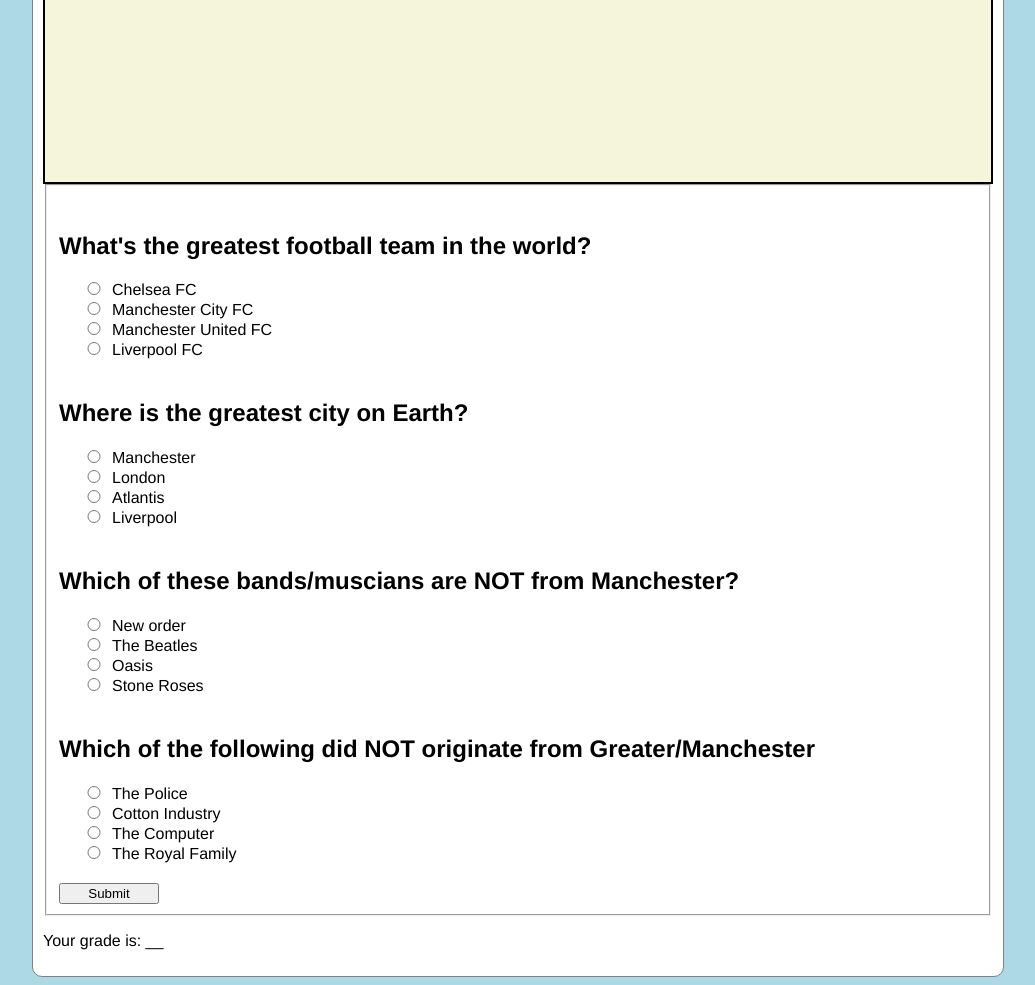
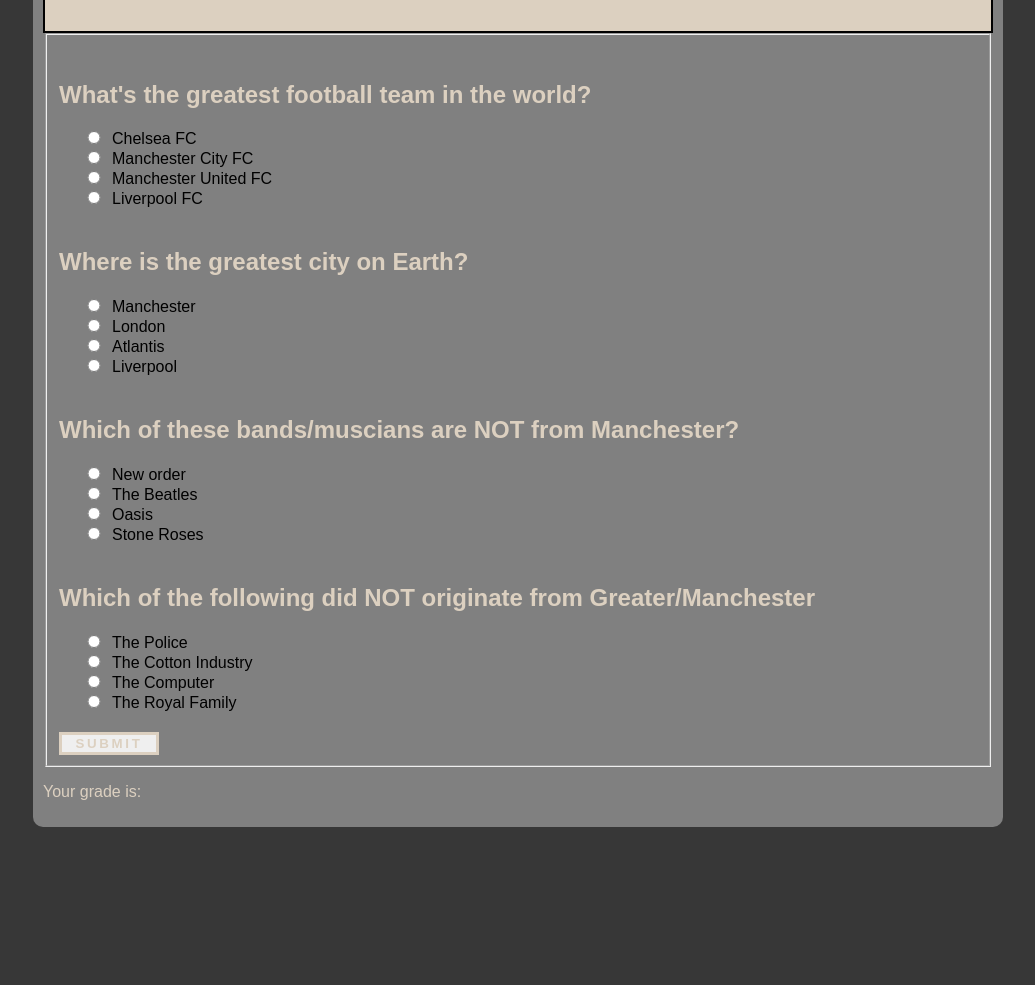
Before and after one commit to HarryBlackburn/Multiple-Quiz-2, a plain HTML site: page index.html in a window 1280 px wide. Shown: the part 99-1084 px from the top of the page, without its empty margins (122-1157 px from the left). After the commit the page ends 934 px from the top, so only its background shows below. Drawn offline with Linux system fonts and the light colour scheme.

Commit message:
refactoring

```diff
--- a/index.html
+++ b/index.html
@@ -1,21 +1,20 @@
 <!DOCTYPE html>
 <html>
 <head>
-<title>JavaScript Quiz</title>
+<title>Harry's Manchester Quiz</title>
 <style>
 
 body {
-background-color: lightblue;
-font-family: Helvetica;
+background-color: #373737;
+font-family: proxima, sans-serif;
 }
 
 #main {
 width: 80%;
 max-width: 950px;
-border: 1px gray solid;
 margin: auto;
 padding: 10px;
-background-color: white;
+background-color: grey;
 border-radius: 10px;
 }
 
@@ -23,10 +22,11 @@ border-radius: 10px;
 margin-top: 0;
 border: 2px solid black;
 padding: 5px;
-height: 250px;
-background: beige;
+height: 100px;
+background-color:#dcd0c0;
 background-image: url("code.jpg");
-color: white;
+color:#373737;
+text-align: center;
 }
 
 label {
@@ -41,6 +41,12 @@ margin-left: 20px;
 h2 {
 clear: both;
 padding-top: 20px;
+font-family: sans-serif;
+color: #dcd0c0;
+}
+
+p {
+    color: #dcd0c0;
 }
 
 button {
@@ -48,6 +54,27 @@ width: 100px;
 margin-top: 20px;
 }
 
+.grade {
+    font-style: oblique;
+}
+
+.button {
+
+	border: 3px solid #dcd0c0;
+	letter-spacing: 0.2em;
+	text-decoration: none;
+	color: #dcd0c0;
+	text-align: center;
+	display: block;
+	font-weight: 600;
+	text-transform: uppercase;
+
+}
+
+.button:hover {
+	color: #fff;
+	background-color: #dcd0c0;
+}
 </style>
 
 </head>
@@ -55,7 +82,7 @@ margin-top: 20px;
 <body>
         <div id="main"><!-- open main div -->
         <div id="header"><!-- open header div -->
-        <h1>JavaScript Quiz</h1>
+        <h1>Harry's Maddddchester Quiz!!</h1>
         </div><!-- close header div -->
 
         <form id="form1">
@@ -80,16 +107,16 @@ margin-top: 20px;
 
                 <h2>Which of the following did NOT originate from Greater/Manchester</h2>
                 <label for="if_string"><input type="radio" name="history" value="0" id="if_string" />The Police</label>
-                <label for="if_join"><input type="radio" name="history" value="0" id="if_join" />Cotton Industry</label>
+                <label for="if_join"><input type="radio" name="history" value="0" id="if_join" />The Cotton Industry</label>
                 <label for="if_info"><input type="radio" name="history" value="0" id="if_info" />The Computer</label>
                 <label for="if_condition"><input type="radio" name="history"  value="25" id="if_condition" />The Royal Family</label>
 
-                <button type="submit" value="Submit">Submit</button>
+                <button class="button" type="submit" value="Submit">Submit</button>
                 </fieldset>
                 </form>
 
 
-        <p>Your grade is: <span id="grade">__</span></p>
+        <p>Your grade is: <span id="grade"></span></p>
         <p id="grade2"></p>
 
         </div><!-- close main div -->
@@ -106,11 +133,11 @@ margin-top: 20px;
 
                     document.getElementById("grade").innerHTML = result;
 
-                    if (result == 0) {result2 = "I don't think you studied."};
-                    if (result == 25) {result2 = "You need to spend more time. Try again."};
-                    if (result == 50) {result2 = "I think you could do better. Try again."};
-                    if (result == 75) {result2 = "So close. Try again."};
-                    if (result == 100) {result2 = "Excellent! You're a JavaScript pro!"};
+                    if (result == 0) {result2 = "I dont think you belong here :D"};
+                    if (result == 25) {result2 = "You need to spend more time with the locals"};
+                    if (result == 50) {result2 = "I think you could do better, spend more time in local pubs"};
+                    if (result == 75) {result2 = "So close. Try again"};
+                    if (result == 100) {result2 = "Excellent! You're an honorary manc"};
                     document.getElementById("grade2").innerHTML = result2;
 
                         return false;
```
